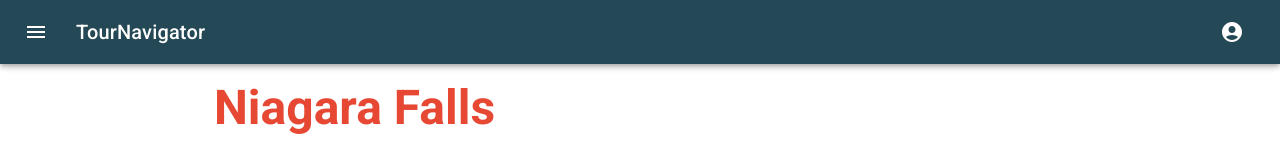
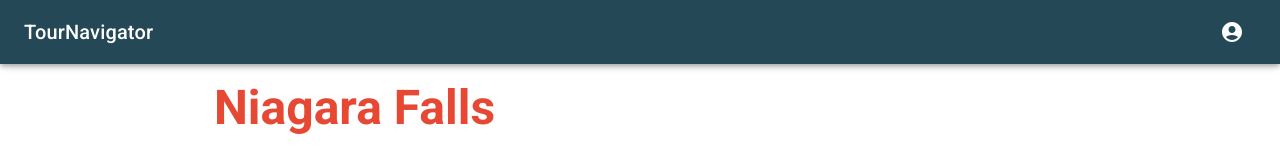
Before and after one commit to prajwal-hebbar-07/tour-navigator, a React (Vite) app: page / in a window 1280 px wide. Shown: the top 160 px of the page. Built offline with nearby package versions, Linux system fonts and the light colour scheme.

Commit message:
feat(navbar): update navbar items
- Removed the sidebar button since there was not use of it.
- Removed the menu from the profile icon since there is not usecase for it.

```diff
--- a/src/components/NavBar.jsx
+++ b/src/components/NavBar.jsx
@@ -32,15 +32,6 @@ export default function NavBar() {
     <Box sx={{ flexGrow: 1 }}>
       <AppBar position="fixed">
         <Toolbar>
-          <IconButton
-            size="large"
-            edge="start"
-            color="inherit"
-            aria-label="menu"
-            sx={{ mr: 2 }}
-          >
-            <MenuIcon />
-          </IconButton>
           <Typography variant="h6" component="div" sx={{ flexGrow: 1 }}>
             TourNavigator
           </Typography>
@@ -56,7 +47,7 @@ export default function NavBar() {
               >
                 <AccountCircle />
               </IconButton>
-              <Menu
+              {/* <Menu
                 id="menu-appbar"
                 anchorEl={anchorEl}
                 anchorOrigin={{
@@ -73,7 +64,7 @@ export default function NavBar() {
               >
                 <MenuItem onClick={handleClose}>Profile</MenuItem>
                 <MenuItem onClick={handleClose}>My account</MenuItem>
-              </Menu>
+              </Menu> */}
             </div>
           )}
         </Toolbar>
```
